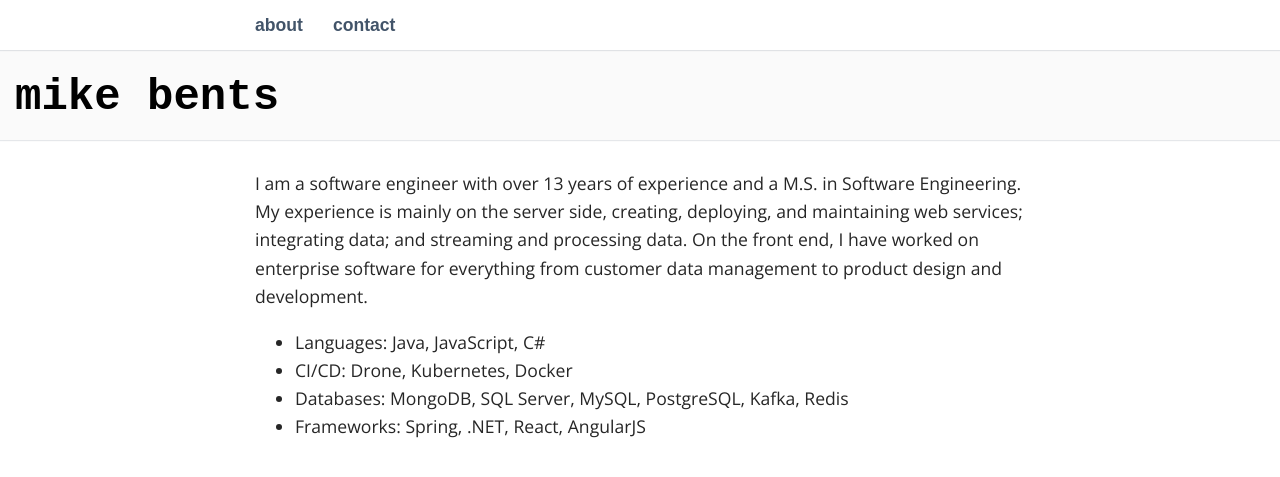
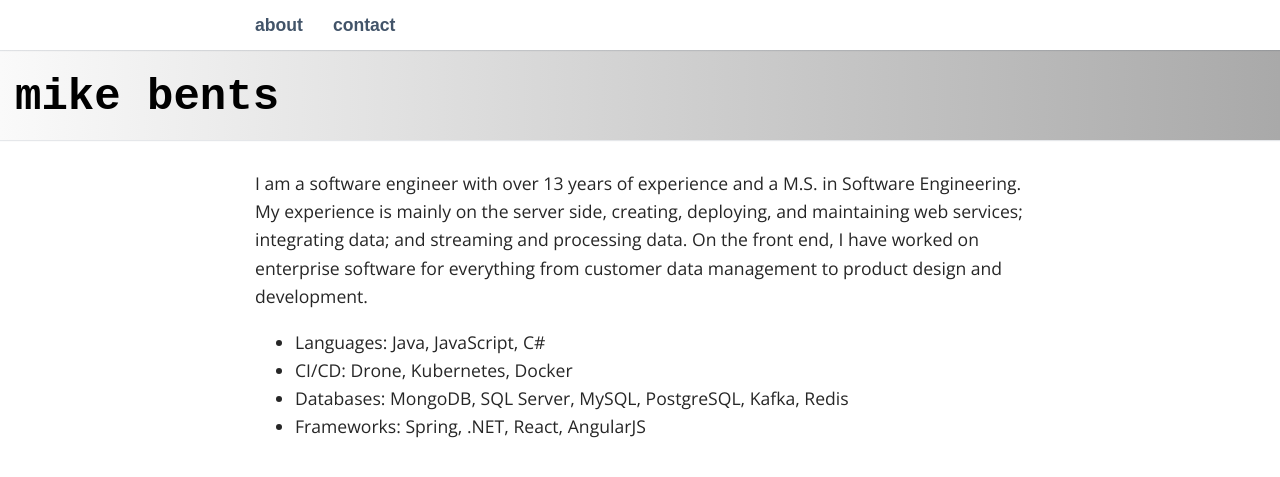
Before and after one commit to mbents/mbents.github.io, a Jekyll site: the page built from index.md, in a window 1280 px wide. Shown: the top 477 px of the page. Built offline with Jekyll 4.4.1, drawn with Linux system fonts in a browser that asks for light colours; some web fonts are replaced.

Commit message:
some style changes

```diff
--- a/404.html
+++ b/404.html
@@ -10,7 +10,7 @@ layout: default
   }
   h1 {
     margin: 30px 0;
-    font-size: 4em;
+    font-size: 2.5em;
     line-height: 1;
     letter-spacing: -1px;
   }
--- a/_sass/_base.scss
+++ b/_sass/_base.scss
@@ -7,7 +7,8 @@ $link-hover-color: $main;
 $heading-font: 'Muli', sans-serif;
 $heading-font-color: #425469;
 $light: #e7edf4;
-$header: #FAFAFA;
+$header-left: #FAFAFA;
+$header-right: #A9A9A9;
 
 *,
 *::before,
--- a/_sass/_layout.scss
+++ b/_sass/_layout.scss
@@ -38,7 +38,6 @@ a:hover {
   text-decoration: underline;
 }
 header {
-  background: $header;
   padding: 0px 15px;
   text-align: center;
   margin: 50px 0 0;
@@ -47,6 +46,7 @@ header {
   justify-content: left;
   align-items: center;
   box-shadow: 0px 1px 1px RGBA(4, 25, 54, 0.1);
+  background: linear-gradient(to right, $header-left, $header-right);
 }
 main {
   padding: 0 15px;
@@ -93,7 +93,7 @@ aside {
           box-shadow: 0;
           &:hover,
           &:active {
-            background: $header;
+            background: $header-right;
             text-decoration: none;
             color: $main;
           }
```
